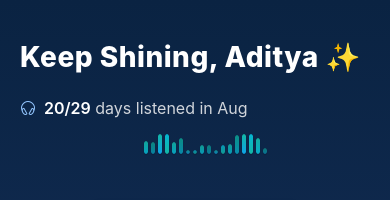
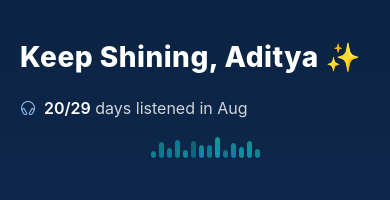
Before and after one commit to adityascript/UpliftAI, a React Native app: screen /Home in a window 390 px wide. Shown: the top 200 px of the page. Built offline with nearby package versions, Linux system fonts and the light colour scheme.

Commit message:
Changes to bar animation

```diff
--- a/components/AnimatedWaveform.js
+++ b/components/AnimatedWaveform.js
@@ -1,49 +1,72 @@
 import React, { useEffect, useRef } from 'react';
-import { View, Animated, StyleSheet, Dimensions } from 'react-native';
+import { View, Animated, StyleSheet, Dimensions, Easing } from 'react-native';
 import { LinearGradient } from 'expo-linear-gradient';
 
 const AnimatedWaveform = () => {
   const screenWidth = Dimensions.get('window').width;
   const waveformWidth = screenWidth - 80; // Account for padding
 
-  // Create animated values for more bars (wider waveform)
+  // Create animated values for 14 bars with varied heights
+  const numberOfBars = 14;
   const animatedValues = useRef(
-    Array.from({ length: 18 }, () => new Animated.Value(0))
+    Array.from({ length: numberOfBars }, () => new Animated.Value(0))
+  ).current;
+
+  // Generate varied base heights for each bar (4px to 24px range)
+  const baseHeights = useRef(
+    Array.from({ length: numberOfBars }, (_, index) => {
+      // Create a more realistic waveform pattern with varied heights
+      const patterns = [
+        0.2, 0.7, 0.4, 0.9, 0.3, 0.8, 0.5,
+        0.6, 0.9, 0.3, 0.7, 0.4, 0.8, 0.2
+      ];
+      // Ensure no two adjacent bars are the same height
+      let height = patterns[index % patterns.length];
+
+      // Add slight randomization to avoid exact repetition
+      height += (Math.random() - 0.5) * 0.1;
+
+      // Clamp between 0.2 and 1.0
+      return Math.max(0.2, Math.min(1.0, height));
+    })
   ).current;
 
   const translateX = useRef(new Animated.Value(0)).current;
 
   useEffect(() => {
-    // Create staggered height animations for bars
+    // Create staggered height animations for bars with slower, smoother timing
     const createBarAnimation = (animatedValue, delay) => {
       return Animated.loop(
         Animated.sequence([
           Animated.timing(animatedValue, {
             toValue: 1,
-            duration: 800 + Math.random() * 400, // Vary duration for natural feel
+            duration: 2000 + Math.random() * 1000, // Much slower: 2-3 seconds
             useNativeDriver: false,
             delay,
+            easing: Easing.bezier(0.4, 0.0, 0.6, 1.0), // Smooth ease-in-out
           }),
           Animated.timing(animatedValue, {
-            toValue: 0.3,
-            duration: 600 + Math.random() * 300,
+            toValue: 0.2,
+            duration: 1800 + Math.random() * 800, // Slower return: 1.8-2.6 seconds
             useNativeDriver: false,
+            easing: Easing.bezier(0.4, 0.0, 0.6, 1.0), // Smooth ease-in-out
           }),
         ])
       );
     };
 
-    // Start all bar animations with different delays
+    // Start all bar animations with different delays for organic feel
     const barAnimations = animatedValues.map((animatedValue, index) =>
-      createBarAnimation(animatedValue, index * 100)
+      createBarAnimation(animatedValue, index * 150) // Longer stagger for more fluid wave
     );
 
-    // Create horizontal movement animation
+    // Create slower horizontal movement animation
     const horizontalAnimation = Animated.loop(
       Animated.timing(translateX, {
-        toValue: 20, // Move 20 pixels right and back
-        duration: 3000,
+        toValue: 20, // Same distance but slower
+        duration: 5000, // Much slower: 5 seconds
         useNativeDriver: true,
+        easing: Easing.bezier(0.4, 0.0, 0.6, 1.0), // Smooth movement
       })
     );
 
@@ -58,14 +81,23 @@ const AnimatedWaveform = () => {
   }, []);
 
   const renderWaveformBar = (animatedValue, index) => {
+    const baseHeight = baseHeights[index];
+
+    // Calculate actual height using base height pattern (4px to 24px range)
+    const minHeight = 4;
+    const maxHeight = 24;
+    const staticHeight = minHeight + (baseHeight * (maxHeight - minHeight));
+
+    // Animated height with subtle variation around the base height
     const height = animatedValue.interpolate({
       inputRange: [0, 1],
-      outputRange: [4, 20], // Larger bars: Min height 4px, max height 20px
+      outputRange: [staticHeight * 0.8, staticHeight * 1.1], // Animate around base height
     });
 
+    // Opacity animation for breathing effect
     const opacity = animatedValue.interpolate({
       inputRange: [0, 1],
-      outputRange: [0.7, 1], // Higher opacity for better contrast
+      outputRange: [0.6, 0.95], // Subtle opacity change
     });
 
     // Create different gradient patterns for visual variety
@@ -133,23 +165,22 @@ const styles = StyleSheet.create({
   },
   waveformContainer: {
     flexDirection: 'row',
-    alignItems: 'flex-end',
+    alignItems: 'flex-end', // Align bars to bottom for waveform look
     justifyContent: 'center',
-    height: 24, // Taller container for bigger bars
+    height: 28, // Container height to accommodate tallest bars
     width: '90%', // Make it wider (90% of parent width)
   },
   waveformBar: {
-    width: 4, // Wider bars for better visibility
-    borderRadius: 2,
-    marginHorizontal: 1.5, // Slightly less margin to fit more bars
-    minHeight: 4,
+    width: 5, // Slightly wider bars for better visibility of height variation
+    borderRadius: 2.5, // Rounded corners matching width
+    marginHorizontal: 1.5, // Consistent spacing
     overflow: 'hidden', // For gradient
     shadowColor: '#000', // Add subtle shadow for depth
     shadowOffset: {
       width: 0,
       height: 1,
     },
-    shadowOpacity: 0.2,
+    shadowOpacity: 0.15, // Slightly reduced shadow for calmer feel
     shadowRadius: 1,
     elevation: 2,
   },
```
